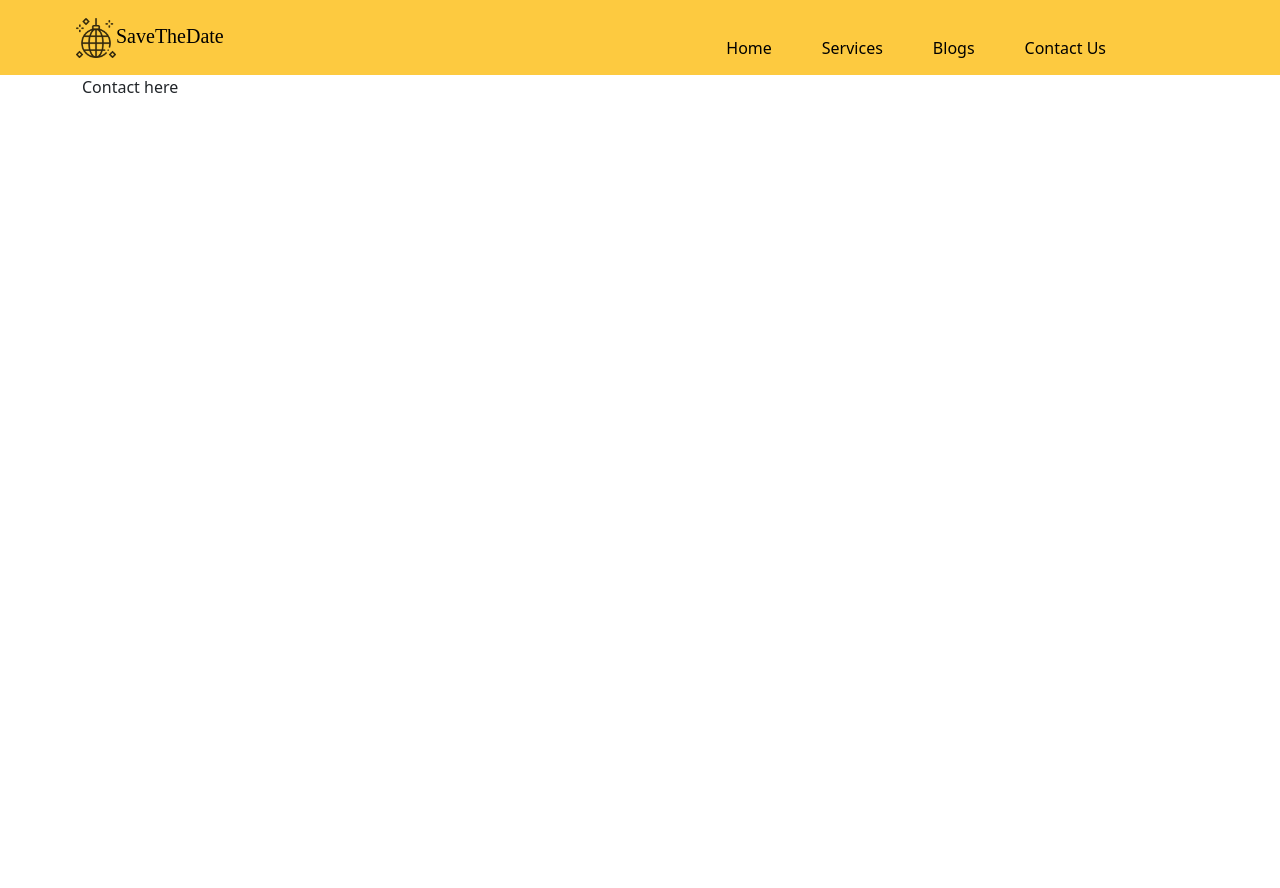
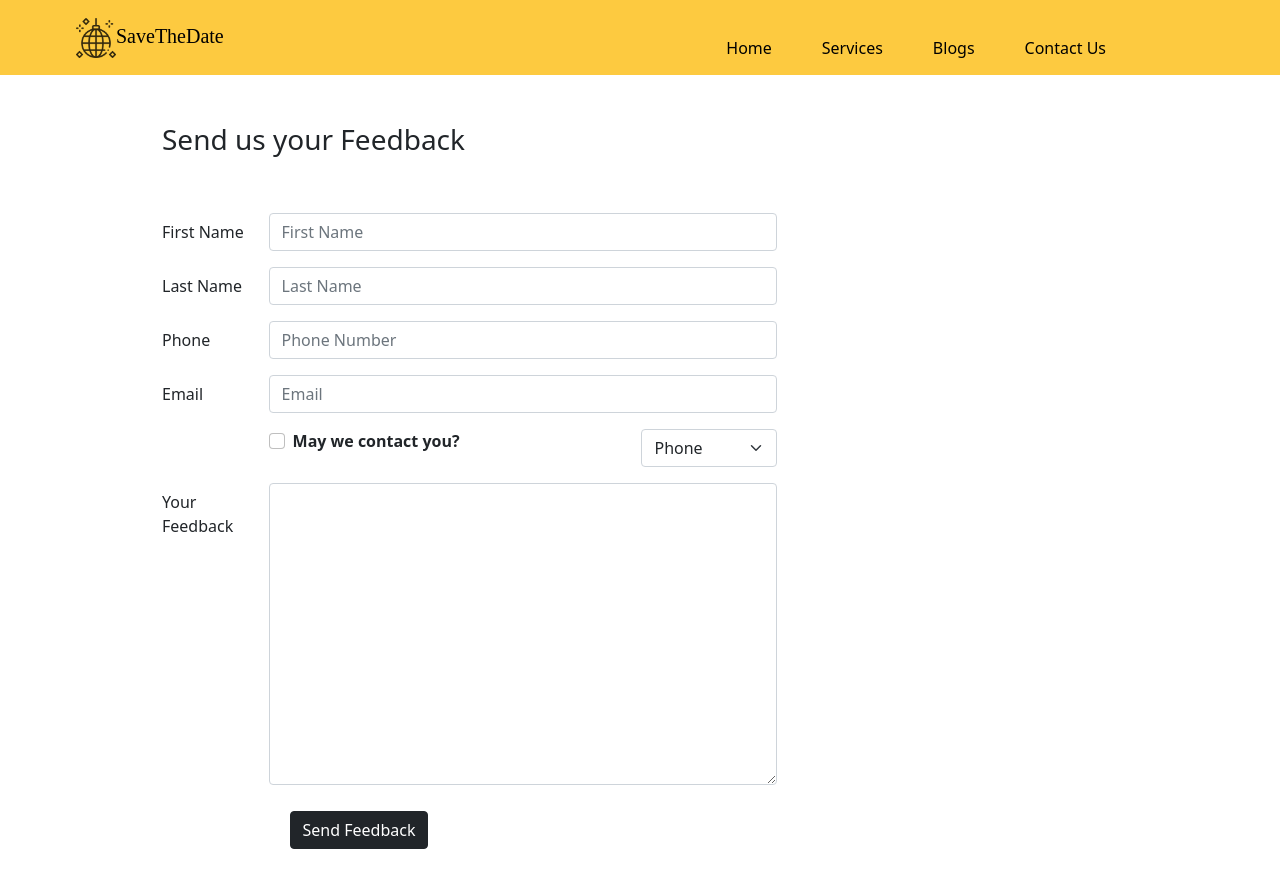
Before and after one commit to saleheenshafiq9/SaveTheDate, a React (Create React App) app in the folder save-the-date/save-the-date/: page /contact in a window 1280 px wide. Shown: the top 888 px of the page. Before the commit the page ends 800 px from the top, so only its background shows below. Built offline with nearby package versions, Linux system fonts and the light colour scheme; a web font is replaced by a local one.

Commit message:
contact form done

```diff
--- /dev/null
+++ b/save-the-date/save-the-date/src/Components/Contact/Contact.css
@@ -0,0 +1,3 @@
+.btn:hover {
+  background-color: #ce6c47;
+}
--- a/save-the-date/save-the-date/src/Components/Contact/Contact.js
+++ b/save-the-date/save-the-date/src/Components/Contact/Contact.js
@@ -1,11 +1,159 @@
-import React from "react";
+import React, { Component } from "react";
+import { Button, Form, FormGroup, Label, Input, Col } from "reactstrap";
 
-const Contact = (props) => {
-  return (
-    <div>
-      <p>Contact here</p>
-    </div>
-  );
-};
+class Contact extends Component {
+  constructor(props) {
+    super(props);
+    this.state = {
+      firstname: "",
+      lastname: "",
+      telnum: "",
+      email: "",
+      agree: false,
+      contactType: "Tel.",
+      message: "",
+    };
+    this.handleInputChange = this.handleInputChange.bind(this);
+    this.handleSubmit = this.handleSubmit.bind(this);
+  }
+
+  handleInputChange = (event) => {
+    const value =
+      event.target.type === "checkbox"
+        ? event.target.checked
+        : event.target.value;
+    const name = event.target.name;
+    this.setState({
+      [name]: value,
+    });
+  };
+
+  handleSubmit = (event) => {
+    console.log(this.state);
+    event.preventDefault();
+  };
+
+  render() {
+    return (
+      <div className="container m-5">
+        <div
+          className="row row-content"
+          style={{ paddingLeft: "20px", textAlign: "left" }}
+        >
+          <div className="col-12 mb-5">
+            <h3>Send us your Feedback</h3>
+          </div>
+          <div className="col-12 col-md-7">
+            <Form onSubmit={this.handleSubmit}>
+              <FormGroup row>
+                <Label htmlFor="firstname" md={2}>
+                  First Name
+                </Label>
+                <Col md={10}>
+                  <Input
+                    type="text"
+                    name="firstname"
+                    placeholder="First Name"
+                    value={this.state.firstname}
+                    onChange={this.handleInputChange}
+                  />
+                </Col>
+              </FormGroup>
+              <FormGroup row>
+                <Label htmlFor="lastname" md={2}>
+                  Last Name
+                </Label>
+                <Col md={10}>
+                  <Input
+                    type="text"
+                    name="lastname"
+                    value={this.state.lastname}
+                    placeholder="Last Name"
+                    onChange={this.handleInputChange}
+                  />
+                </Col>
+              </FormGroup>
+              <FormGroup row>
+                <Label htmlFor="telnum" md={2}>
+                  Phone
+                </Label>
+                <Col md={10}>
+                  <Input
+                    type="tel"
+                    name="telnum"
+                    value={this.state.telnum}
+                    placeholder="Phone Number"
+                    onChange={this.handleInputChange}
+                  />
+                </Col>
+              </FormGroup>
+              <FormGroup row>
+                <Label htmlFor="email" md={2}>
+                  Email
+                </Label>
+                <Col md={10}>
+                  <Input
+                    type="email"
+                    name="email"
+                    value={this.state.email}
+                    placeholder="Email"
+                    onChange={this.handleInputChange}
+                  />
+                </Col>
+              </FormGroup>
+              <FormGroup row>
+                <Col md={{ size: 6, offset: 2 }}>
+                  <FormGroup check>
+                    <Label check>
+                      <Input
+                        type="checkbox"
+                        name="agree"
+                        checked={this.state.agree}
+                        onChange={this.handleInputChange}
+                      />
+                      <strong>May we contact you?</strong>
+                    </Label>
+                  </FormGroup>
+                </Col>
+                <Col md={{ size: 3, offset: 1 }}>
+                  <Input
+                    type="select"
+                    name="contactType"
+                    value={this.state.contactType}
+                    onChange={this.handleInputChange}
+                  >
+                    <option>Phone</option>
+                    <option>Email</option>
+                  </Input>
+                </Col>
+              </FormGroup>
+              <FormGroup row>
+                <Label htmlFor="message" md={2}>
+                  Your Feedback
+                </Label>
+                <Col md={10}>
+                  <Input
+                    type="textarea"
+                    name="message"
+                    value={this.state.message}
+                    rows="12"
+                    onChange={this.handleInputChange}
+                  ></Input>
+                </Col>
+              </FormGroup>
+              <FormGroup>
+                <Col md={{ size: 10, offset: 2 }}>
+                  <Button type="submit" className="btn btn-dark">
+                    Send Feedback
+                  </Button>
+                </Col>
+              </FormGroup>
+            </Form>
+          </div>
+        </div>
+      </div>
+    );
+  }
+}
 
 export default Contact;
```
